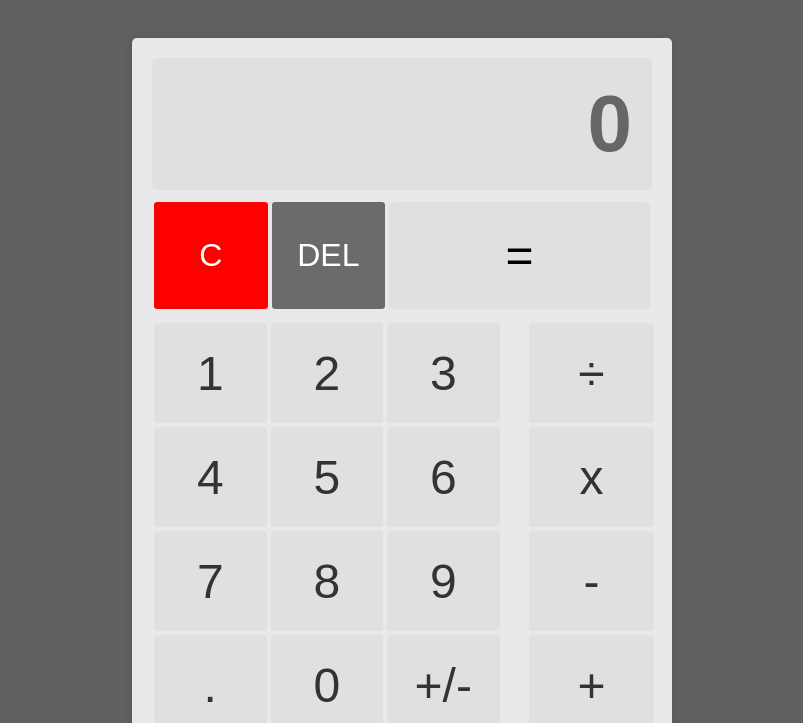
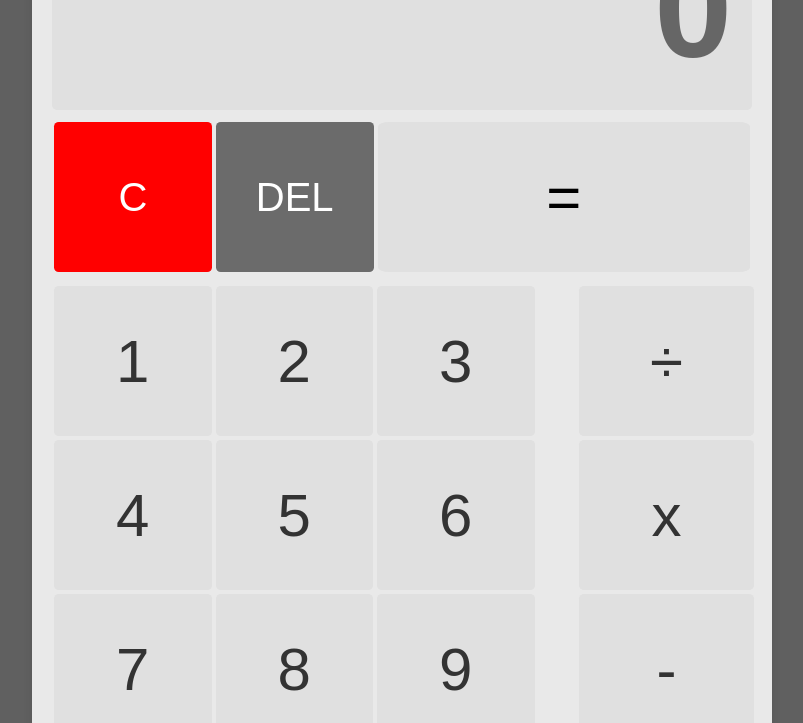
Before and after one commit to Kevin-Duignan/calculator, a plain HTML site: page index.html in a window 1280 px wide. Shown: the top 723 px of the page, without its empty margins (238-1041 px from the left). Drawn offline with Linux system fonts and the light colour scheme.

Commit message:
Change sizing of calculator

```diff
--- a/style.css
+++ b/style.css
@@ -16,11 +16,12 @@ body {
 	font-family: Arial, sans-serif;
 	height: 100vh;
 	overflow: hidden;
+	font-size: 20px;
 }
 
 .calculator {
-	width: min(80vw, 500px);
-	min-height: 700px;
+	width: min(90vw, 700px);
+	min-height: 1000px;
 	background-color: var(--bg-color);
 	border-radius: 5px;
 	padding: 20px;
@@ -33,7 +34,7 @@ body {
 	border-radius: 5px;
 	padding: 20px;
 	text-align: right;
-	font-size: 5em;
+	font-size: 7em;
 	font-weight: bold;
 	color: #666;
 	box-sizing: border-box;
@@ -83,7 +84,7 @@ body {
 
 .number-keys button {
 	width: 30%;
-	height: 100px;
+	height: 150px;
 	font-size: 3em;
 	border: none;
 	background-color: var(--button-color);
@@ -96,7 +97,7 @@ body {
 	font-size: 3em;
 	border: none;
 	margin: 2px;
-	height: 100px;
+	height: 150px;
 }
 
 #clear {
@@ -115,6 +116,10 @@ body {
 	background-color: var(--button-color);
 	padding: 26px 15px;
 	font-size: 3em;
+}
+
+.modifiers button {
+	height: 150px;
 }
 #divide,
 #multiply,
```
